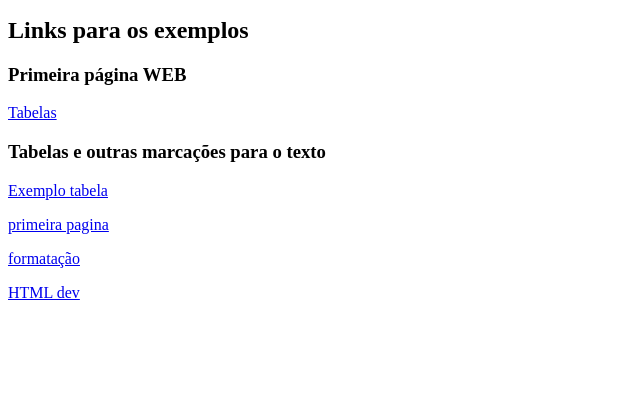
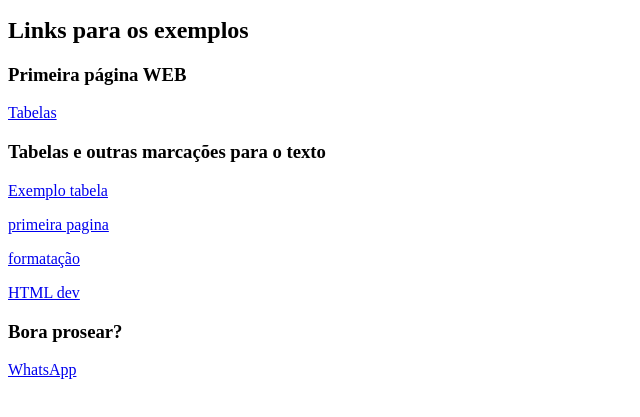
Before and after one commit to carlosdesalima/integra-o-, a plain HTML site: page index.html in a window 1280 px wide. Shown: the part 101-518 px from the top of the page, without its empty margins (0-640 px from the left). Drawn offline with Linux system fonts and the light colour scheme.

Commit message:
whatsApp

```diff
--- a/index.html
+++ b/index.html
@@ -28,8 +28,7 @@
     <a href="formatação.html">formatação</a>
    </p>
    <p><a href="helloworld.html">HTML dev</a></p>
-
-
-
+   <p><h3>Bora prosear?</h3></p>
+   <p><a href="https://wa.me/message/KP3OT45NVKH5D1">WhatsApp</a></p>
 </body>
 </html>
```
